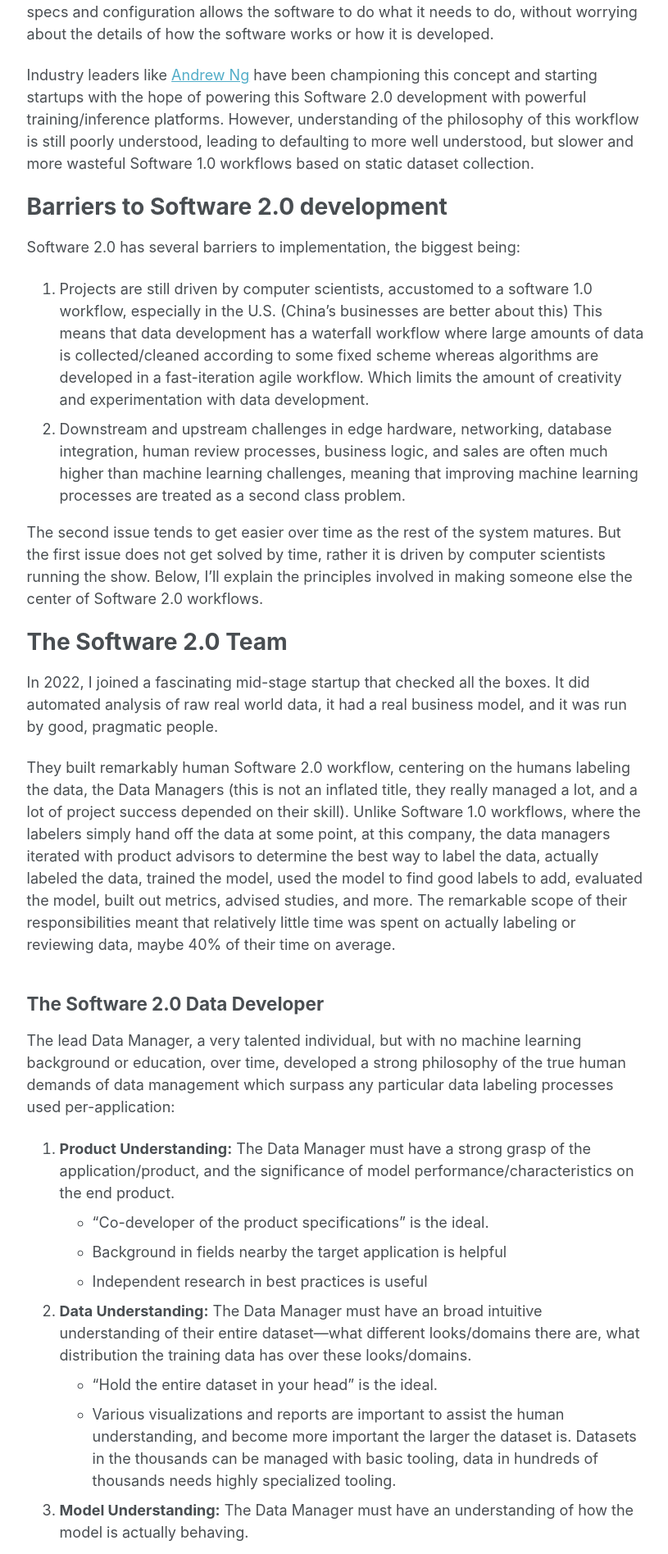
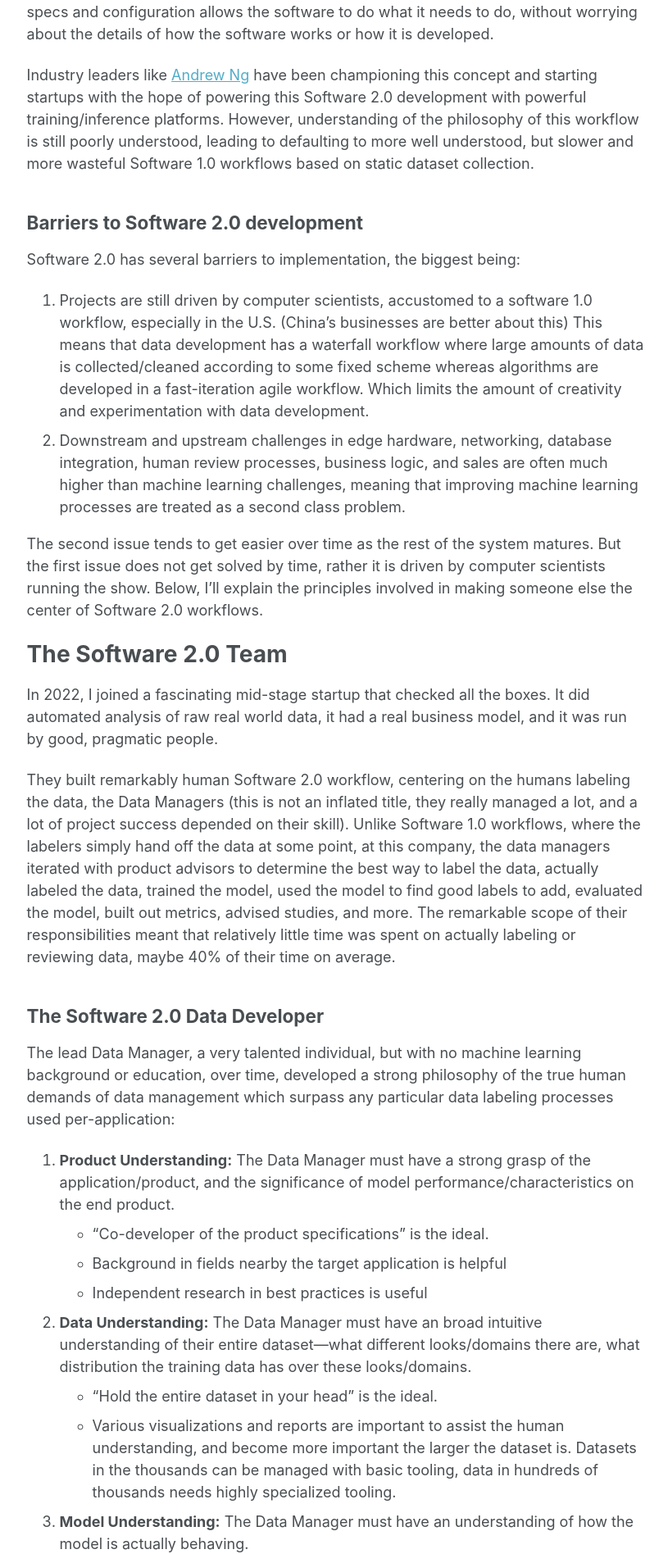
Before and after one commit to benblack769/benblack769.github.io, a Jekyll site: the page built from posts/rants/software_2_0_revisited.md, in a window 1280 px wide. Shown: the part 1373-3269 px from the top of the page at 82% size, without its empty margins (229-1044 px from the left). Built offline with Jekyll 4.4.1, drawn with Linux system fonts in a browser that asks for light colours.

Commit message:
fixed header level

```diff
--- a/posts/rants/software_2_0_revisited.md
+++ b/posts/rants/software_2_0_revisited.md
@@ -29,7 +29,7 @@ Its very similar to how a hardware developer, after the Software 1.0 transformat
 
 Industry leaders like [Andrew Ng](https://landing.ai/) have been championing this concept and starting startups with the hope of powering this Software 2.0 development with powerful training/inference platforms. However, understanding of the philosophy of this workflow is still poorly understood, leading to defaulting to more well understood, but slower and more wasteful Software 1.0 workflows based on static dataset collection.
 
-# Barriers to Software 2.0 development
+## Barriers to Software 2.0 development
 
 Software 2.0 has several barriers to implementation, the biggest being:
 
```
